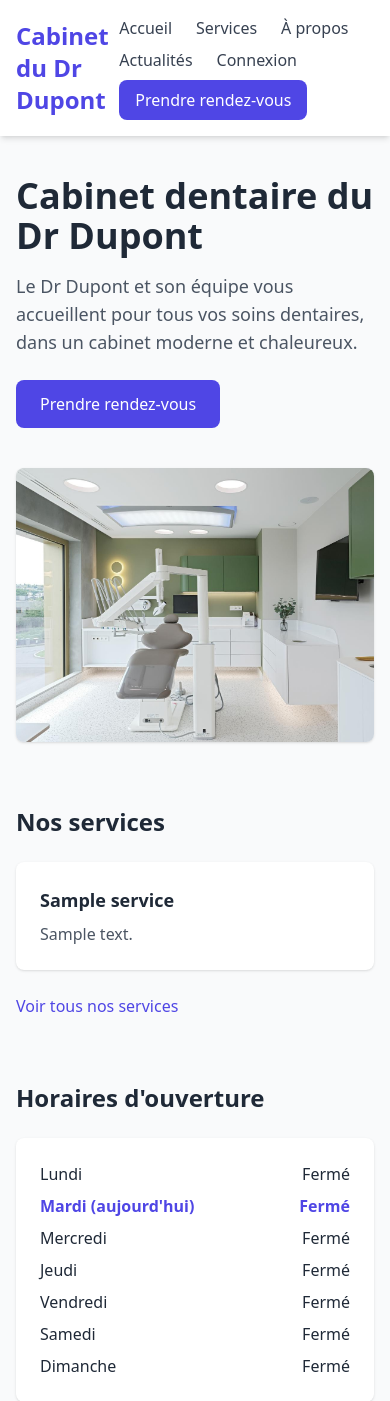
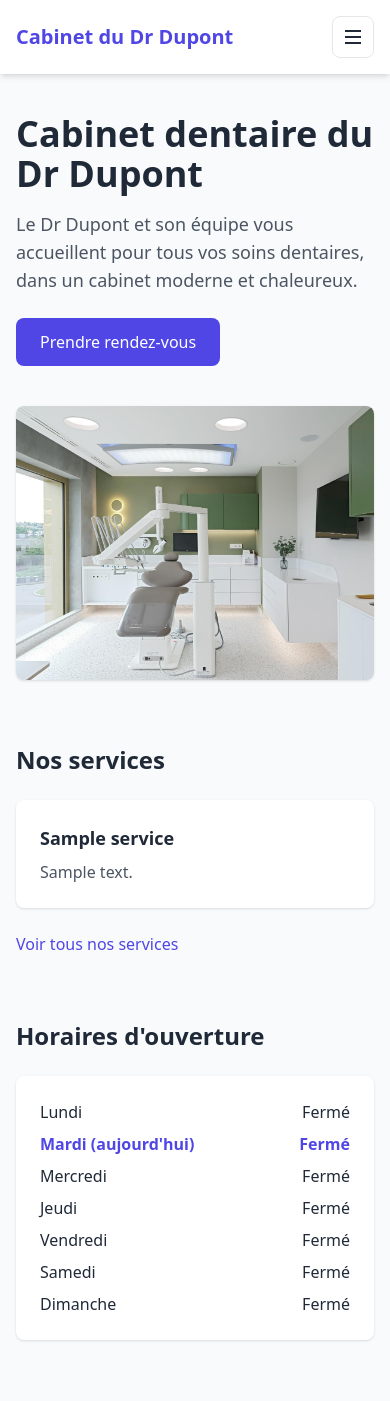
Before and after one commit to Mberben/cabinet-dupont, a PHP site: page / in a window 390 px wide. Shown: the top 1401 px of the page. Run offline with PHP 8.4, Linux system fonts and the light colour scheme; tables that the repository leaves empty or names only in its code hold one stand-in row (values such as "Sample post"); some libraries are stand-ins or nearby versions.

Commit message:
Menu burger

```diff
--- a/views/header.php
+++ b/views/header.php
@@ -1,23 +1,52 @@
 <!DOCTYPE html>
 <html lang="fr">
-
 <head>
   <meta charset="UTF-8">
+  <?php // Indispensable pour le responsive : sans elle, le mobile affiche la version ordinateur en miniature ?>
   <meta name="viewport" content="width=device-width, initial-scale=1">
+  <?php // Texte affiché sous le titre dans les résultats Google (référencement) ?>
   <meta name="description" content="Cabinet dentaire du Dr Dupont : soins courants, orthodontie, implantologie. Prenez rendez-vous en ligne.">
   <title>Cabinet du Dr Dupont – Dentiste</title>
   <script src="https://cdn.tailwindcss.com"></script>
 </head>
+<body class="bg-gray-50 text-gray-800 flex flex-col min-h-screen">
 
-<body class="bg-gray-50 text-gray-800 flex flex-col min-h-screen">
-  <header class="bg-white shadow-md">
+<?php
+  // Page actuelle, pour mettre le lien correspondant en évidence
+  $currentPage = $_GET['page'] ?? 'home';
+
+  // Liens publics du menu : [page => libellé]
+  $navLinks = [
+      'home'     => 'Accueil',
+      'services' => 'Services',
+      'about'    => 'À propos',
+      'news'     => 'Actualités',
+  ];
+?>
+
+<?php // Lien d'évitement : permet aux utilisateurs clavier d'aller directement au contenu ?>
+<a href="#main-content" class="sr-only focus:not-sr-only focus:absolute focus:top-2 focus:left-2 bg-indigo-600 text-white px-4 py-2 rounded-lg z-50">Aller au contenu</a>
+
+<header class="bg-white shadow-md relative">
   <div class="max-w-6xl mx-auto px-4 py-4 flex justify-between items-center">
-      <a href="index.php" class="text-2xl font-bold text-indigo-600">Cabinet du Dr Dupont</a>
-        <nav class="flex flex-wrap items-center gap-x-6 gap-y-2">
-          <a href="index.php" class="text-gray-700 hover:text-indigo-600">Accueil</a>
-          <a href="index.php?page=services" class="text-gray-700 hover:text-indigo-600">Services</a>
-          <a href="index.php?page=about" class="text-gray-700 hover:text-indigo-600">À propos</a>
-          <a href="index.php?page=news" class="text-gray-700 hover:text-indigo-600">Actualités</a>
+    <a href="index.php" class="text-xl sm:text-2xl font-bold text-indigo-600">Cabinet du Dr Dupont</a>
+
+    <?php // Bouton burger : visible seulement sur mobile ; aria-expanded indique si le menu est ouvert ?>
+    <button id="menu-toggle" class="md:hidden p-2 rounded-lg border" aria-controls="main-nav" aria-expanded="false" aria-label="Ouvrir le menu">
+      <svg class="w-6 h-6" fill="none" stroke="currentColor" stroke-width="2" viewBox="0 0 24 24" aria-hidden="true">
+        <path d="M4 6h16M4 12h16M4 18h16"/>
+      </svg>
+    </button>
+
+    <nav id="main-nav" aria-label="Navigation principale" class="hidden md:flex absolute md:static top-full left-0 right-0 bg-white md:bg-transparent shadow-md md:shadow-none flex-col md:flex-row items-start md:items-center gap-4 md:gap-6 p-4 md:p-0 z-40">
+      <?php foreach ($navLinks as $page => $label) { ?>
+        <?php // aria-current="page" signale le lien de la page actuelle ?>
+        <a href="index.php?page=<?= $page ?>"
+           class="hover:text-indigo-600 <?= $currentPage === $page ? 'text-indigo-600 font-semibold' : 'text-gray-700' ?>"
+           <?= $currentPage === $page ? 'aria-current="page"' : '' ?>>
+          <?= $label ?>
+        </a>
+      <?php } ?>
 
       <?php if (!Auth::isLoggedIn()) { ?>
         <a href="index.php?page=login" class="text-gray-700 hover:text-indigo-600">Connexion</a>
@@ -26,7 +55,7 @@
         <?php if (Auth::isStaff()) { ?>
           <a href="index.php?page=admin" class="text-gray-700 hover:text-indigo-600">Admin</a>
         <?php } else { ?>
-              <a href="index.php?page=my-appointments" class="text-gray-700 hover:text-indigo-600">Mes rendez-vous</a>
+          <a href="index.php?page=my-appointments" class="hover:text-indigo-600 <?= $currentPage === 'my-appointments' ? 'text-indigo-600 font-semibold' : 'text-gray-700' ?>">Mes rendez-vous</a>
         <?php } ?>
         <a href="index.php?page=logout" class="text-gray-700 hover:text-indigo-600">Déconnexion</a>
       <?php } ?>
@@ -35,4 +64,18 @@
     </nav>
   </div>
 </header>
-  <main class="max-w-6xl mx-auto px-4 py-10 grow">
+
+<?php // Ouverture / fermeture du menu sur mobile ?>
+<script>
+  const menuToggle = document.getElementById('menu-toggle');
+  const mainNav = document.getElementById('main-nav');
+
+  menuToggle.addEventListener('click', () => {
+    const isOpen = mainNav.classList.toggle('hidden') === false;   // false = la classe a été retirée, donc le menu est ouvert
+    mainNav.classList.toggle('flex', isOpen);
+    menuToggle.setAttribute('aria-expanded', isOpen);
+    menuToggle.setAttribute('aria-label', isOpen ? 'Fermer le menu' : 'Ouvrir le menu');
+  });
+</script>
+
+<main id="main-content" class="max-w-6xl mx-auto px-4 py-10 grow">
```
Lines whose indentation alone changed are shown as unchanged.
